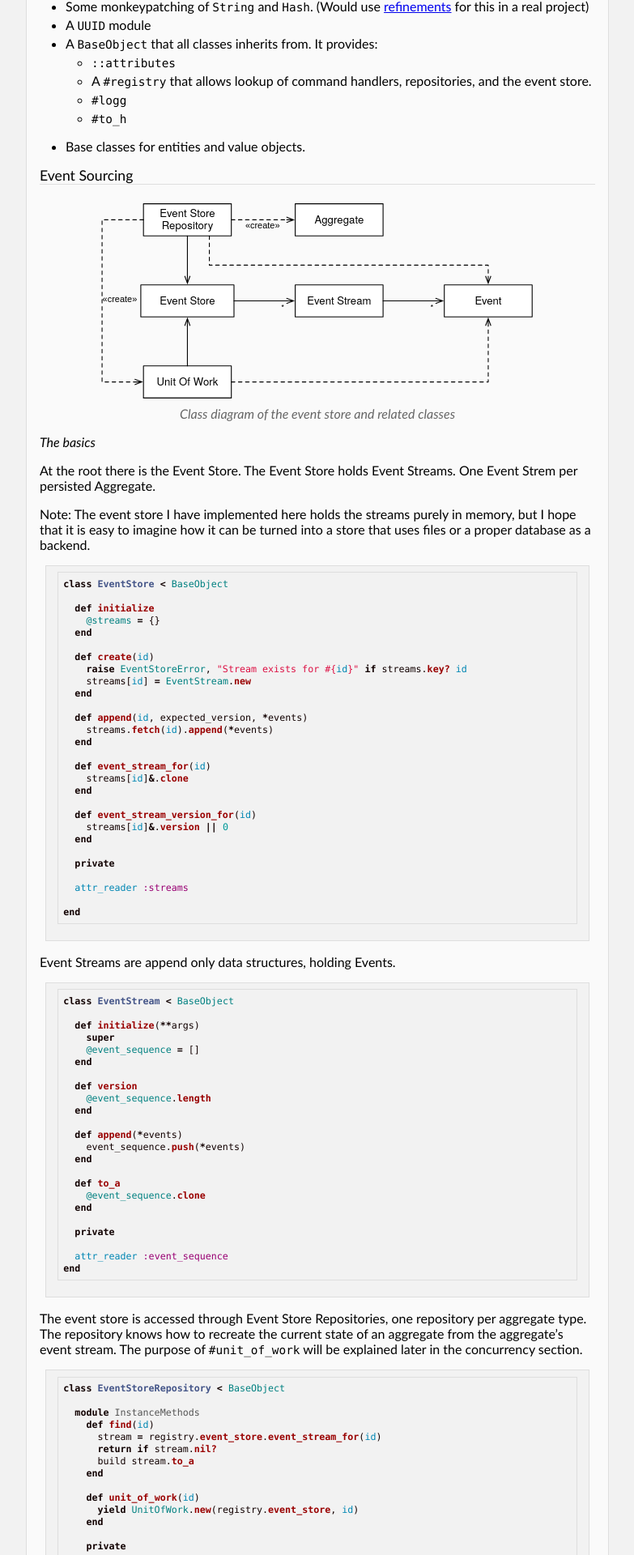
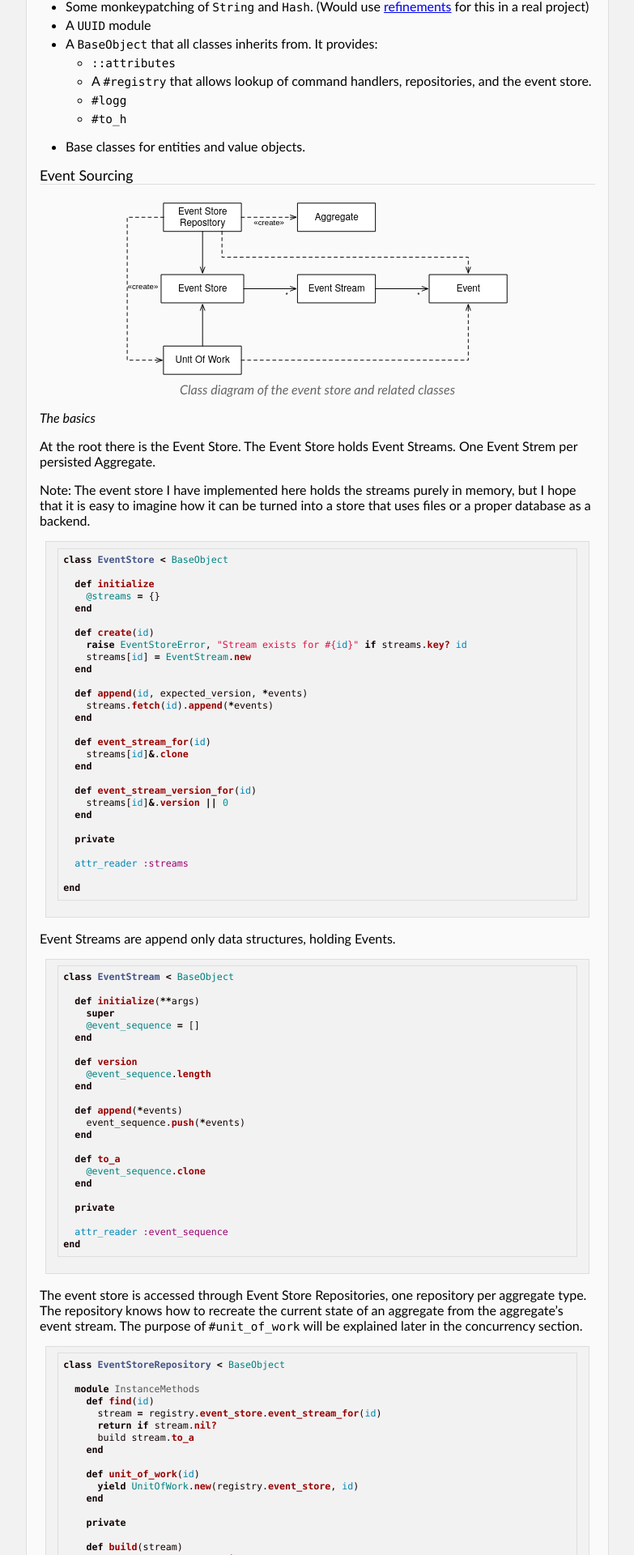
Before and after one commit to kjellm/kjellm.github.com, a Jekyll site: the page built from event.markdown, in a window 1280 px wide. Shown: the part 583-2503 px from the top of the page at 81% size, without its empty margins (248-1031 px from the left). Built offline with Jekyll 4.4.1, drawn with Linux system fonts in a browser that asks for light colours.

Commit message:
Update event draft

````diff
--- a/css/site.css
+++ b/css/site.css
@@ -320,17 +320,22 @@
     margin-bottom: 1em;
 }
 
+/* Legacy, use <figure> */
 .illustration {
     text-align: center;
 }
 
-.illustration .caption {
+span.credit {
+    font-size: 0.5em;
+}
+
+figure {
+    text-align: center;
+}
+
+figcaption {
     color: #666;
     font-style: italic;
-}
-
-span.credit {
-    font-size: 0.5em;
 }
 
 #back-catalogue {
--- a/event.markdown
+++ b/event.markdown
@@ -48,10 +48,10 @@
 
 ### Event Sourcing
 
-<div class="illustration">
+<figure>
   <img src="images/event-sourceing/store.svg" style="width: 80%" alt="Event store class diagram"/>
-  <div class="caption">Class diagram of the event store and related classes</div>
-</div>
+  <figcaption>Class diagram of the event store and related classes</figcaption>
+</figure>
 
 {::comment}
 ``` ruby
@@ -177,18 +177,18 @@
 classes later. I have chosen the decorator pattern for augmenting the
 event store. This gives ability to configure at runtime.
 
-<div class="illustration">
+<figure>
   <img src="images/event-sourceing/store-decorators.svg" style="width: 80%" alt="Event store decorators class diagram"/>
-  <div class="caption">Event store decorators</div>
-</div>
+  <figcaption>Event store decorators</figcaption>
+</figure>
 
 The following diagram shows the runtime configuration of the
 decorators.
 
-<div class="illustration">
+<figure>
   <img src="images/event-sourceing/store-decorators-object.svg" style="width: 80%" alt="Event store decorators object diagram"/>
-  <div class="caption">Runtime configuration of event store decorators</div>
-</div>
+  <figcaption>Runtime configuration of event store decorators</figcaption>
+</figure>
 
 ##### Concurrency
 
@@ -291,10 +291,10 @@
 The public interface for all changes to the system is through Commands
 and Command Handlers.
 
-<div class="illustration">
+<figure>
   <img src="images/event-sourceing/cqrs-command.svg" style="width: 80%" alt="CQRS Command class diagram"/>
-  <div class="caption">Class diagram for Commands, Command Handlers, and related classes</div>
-</div>
+  <figcaption>Class diagram for Commands, Command Handlers, and related classes</figcaption>
+</figure>
 
 A Command can be either accepted or rejected by the system. On
 acceptance nothing is returned. On rejection an error is raised.
@@ -504,9 +504,9 @@
 The domain model in this article is the super simple domain of
 releases of recorded music (a.k.a. albums).
 
-<div class="illustration">
+<figure>
   <img src="images/event-sourceing/domain.svg" style="width: 80%" alt="Domain model class diagram"/>
-</div>
+</figure>
 
 Shows an example of using CrudAggregate. All stuff rolled into one
 class. Useful for the simplest aggregates that only needs CRUD
@@ -643,9 +643,9 @@
 
 ### CQRS: Read side
 
-<div class="illustration">
+<figure>
   <img src="images/event-sourceing/cqrs-read.svg" style="width: 80%" alt="CQRS read side class diagram"/>
-</div>
+</figure>
 
 We have two options on the read side: Use the event store
 repositories, or maintain read optimized projections. The first
````
